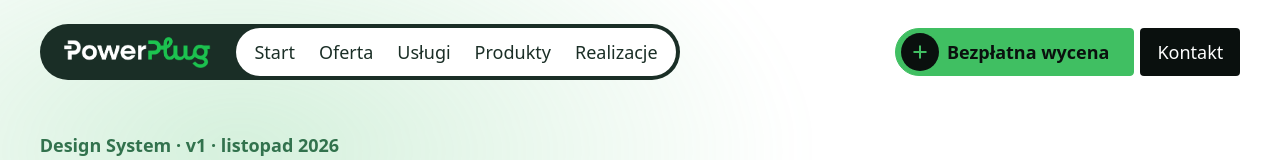
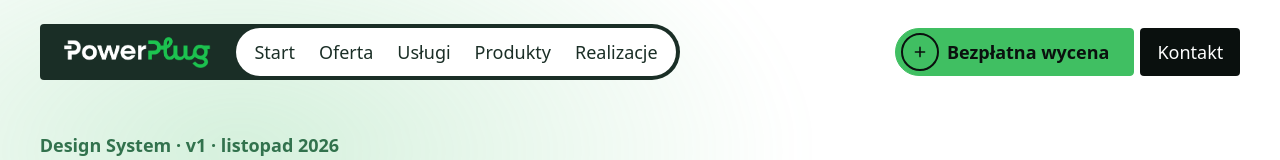
Before and after one commit to juszczakpl/powerplug-2.0, an Astro site: page /brand in a window 1280 px wide. Shown: the top 160 px of the page. Built offline with nearby package versions, Linux system fonts and the light colour scheme; Astro itself is replaced by a stand-in of ours; a web font is replaced by a local one.

Commit message:
DS: nawigacja jako lustrzana pół-kapsuła, plus w obrysowanym kole
Co-Authored-By: Claude Opus 5.5 <noreply@anthropic.com>
Claude-Session: https://claude.ai/code/session_019kKTB2zJqkXpkgzyRkLaJU

```diff
--- a/src/styles/components.css
+++ b/src/styles/components.css
@@ -20,7 +20,7 @@
 /* Primary = kapsuła (pill) — [Figma] emerald-500 / tekst emerald-950 */
 .btn--primary { background: var(--emerald-500); color: var(--emerald-950); border-color: var(--emerald-500); border-radius: calc(var(--btn-h) / 2) var(--r-btn) var(--r-btn) calc(var(--btn-h) / 2); padding-left: 1.75rem; } /* nie 999px: przy sumie promieni > wysokości przeglądarka skaluje też prawe narożniki do zera */
 /* Ikona prowadząca w primary: koło współśrodkowe z łukiem kapsuły, równy odstęp z każdej strony */
-.btn--primary > svg:first-child { --pad: 5px; box-sizing: border-box; width: calc(var(--btn-h) - 2 * var(--pad)); height: calc(var(--btn-h) - 2 * var(--pad)); padding: calc((var(--btn-h) - 2 * var(--pad)) * .24); margin-left: calc(var(--pad) - 1.75rem); border-radius: 50%; background: var(--emerald-950); color: var(--emerald-500); transition: transform .2s var(--ease-out, ease); }
+.btn--primary > svg:first-child { --pad: 5px; box-sizing: border-box; width: calc(var(--btn-h) - 2 * var(--pad)); height: calc(var(--btn-h) - 2 * var(--pad)); padding: calc((var(--btn-h) - 2 * var(--pad)) * .24); margin-left: calc(var(--pad) - 1.75rem); border-radius: 50%; background: transparent; border: 2px solid currentColor; color: var(--emerald-950); transition: transform .2s var(--ease-out, ease); } /* outline, nie solid */
 .btn--primary:hover > svg:first-child { transform: rotate(90deg); }
 .btn--primary:hover { background: var(--emerald-400); border-color: var(--emerald-400); }
 /* Secondary = prostokąt z minimalnym zaokrągleniem — [Figma] emerald-950 / biały, r 3px */
@@ -60,7 +60,7 @@
 .site-header__inner > * { pointer-events: auto; }
 .site-header--static { position: relative; inset: auto; padding-top: var(--header-top); }
 /* Ciemna kapsuła z logo [Figma 102:1426] */
-.nav-pill { display: inline-flex; align-items: center; gap: clamp(.75rem, 2vw, 2.25rem); padding: 4px 4px 4px 1.5rem; border-radius: var(--r-pill); background: var(--emerald-900); backdrop-filter: blur(2px); }
+.nav-pill { display: inline-flex; align-items: center; gap: clamp(.75rem, 2vw, 2.25rem); padding: 4px 4px 4px 1.5rem; border-radius: var(--r-btn) calc((var(--header-h) + 8px) / 2) calc((var(--header-h) + 8px) / 2) var(--r-btn); background: var(--emerald-900); /* lustro primary: prostokąt z lewej, półkole z prawej */ backdrop-filter: blur(2px); }
 .nav-pill__logo { display: block; width: clamp(7.5rem, 6rem + 4vw, 11rem); }
 .nav-pill__logo img { width: 100%; height: auto; }
 .nav-links { display: none; align-items: center; height: var(--header-h); padding-inline: .375rem; background: var(--emerald-0); border-radius: var(--r-pill); list-style: none; }
```
